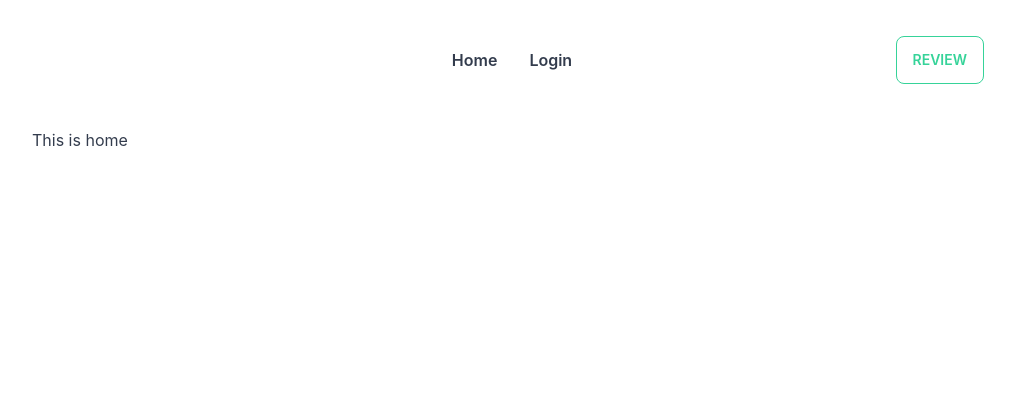
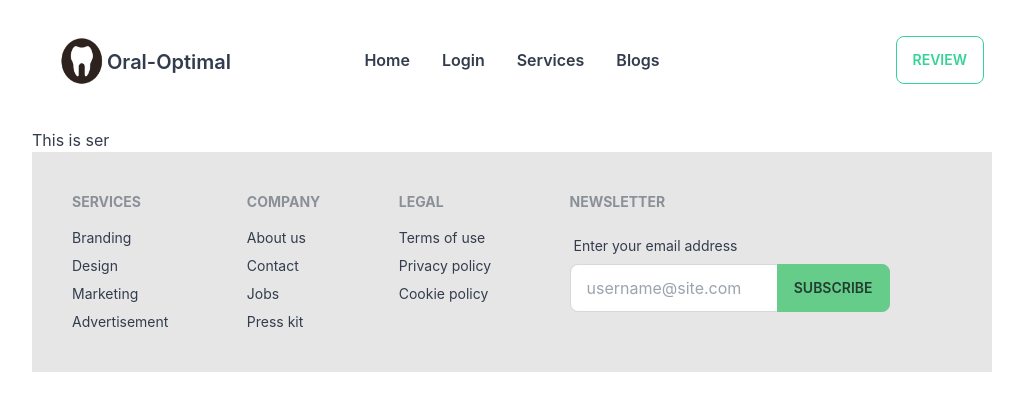
Before and after one commit to AhmedJobaer/oral-optimal-client, a React (Create React App) app: page / in a window 1280 px wide. Shown: the top 410 px of the page, without its empty margins (128-1151 px from the left). Built offline with nearby package versions, Linux system fonts and the light colour scheme.

Commit message:
navbar and footer added

```diff
--- a/src/Layout/Main.js
+++ b/src/Layout/Main.js
@@ -1,5 +1,6 @@
 import React from 'react';
 import { Outlet } from 'react-router-dom';
+import Footer from '../Pages/Shared/Footer/Footer';
 import Header from '../Pages/Shared/Header/Header';
 
 const Main = () => {
@@ -7,6 +8,7 @@
         <div>
             <Header></Header>
             <Outlet></Outlet>
+            <Footer></Footer>
         </div>
     );
 };
--- /dev/null
+++ b/src/Pages/Home/Home/Home.js
@@ -0,0 +1,12 @@
+import React from 'react';
+import Services from '../Services/Services';
+
+const Home = () => {
+    return (
+        <div>
+            <Services></Services>
+        </div>
+    );
+};
+
+export default Home;
--- /dev/null
+++ b/src/Pages/Home/Services/Services.js
@@ -0,0 +1,11 @@
+import React from 'react';
+
+const Services = () => {
+    return (
+        <div>
+            <h2>This is ser</h2>
+        </div>
+    );
+};
+
+export default Services;
--- /dev/null
+++ b/src/Pages/Shared/Footer/Footer.js
@@ -0,0 +1,42 @@
+import React from 'react';
+
+const Footer = () => {
+    return (
+        <footer className="footer p-10 bg-base-200 text-base-content">
+            <div>
+                <span className="footer-title">Services</span>
+                <a className="link link-hover">Branding</a>
+                <a className="link link-hover">Design</a>
+                <a className="link link-hover">Marketing</a>
+                <a className="link link-hover">Advertisement</a>
+            </div>
+            <div>
+                <span className="footer-title">Company</span>
+                <a className="link link-hover">About us</a>
+                <a className="link link-hover">Contact</a>
+                <a className="link link-hover">Jobs</a>
+                <a className="link link-hover">Press kit</a>
+            </div>
+            <div>
+                <span className="footer-title">Legal</span>
+                <a className="link link-hover">Terms of use</a>
+                <a className="link link-hover">Privacy policy</a>
+                <a className="link link-hover">Cookie policy</a>
+            </div>
+            <div>
+                <span className="footer-title">Newsletter</span>
+                <div className="form-control w-80">
+                    <label className="label">
+                        <span className="label-text">Enter your email address</span>
+                    </label>
+                    <div className="relative">
+                        <input type="text" placeholder="username@site.com" className="input input-bordered w-full pr-16" />
+                        <button className="btn btn-primary absolute top-0 right-0 rounded-l-none">Subscribe</button>
+                    </div>
+                </div>
+            </div>
+        </footer>
+    );
+};
+
+export default Footer;
--- /dev/null
+++ b/src/Pages/Shared/Header/Header.css
@@ -0,0 +1,4 @@
+.logo {
+    height: 50px;
+    width: 50px;
+}
--- a/src/Pages/Shared/Header/Header.js
+++ b/src/Pages/Shared/Header/Header.js
@@ -1,5 +1,7 @@
 import React from 'react';
 import { Link } from 'react-router-dom';
+import logo from '../../../assets/logo1.jpg'
+import '../Header/Header.css'
 
 
 const Header = () => {
@@ -7,6 +9,8 @@
     const menuItems = <>
         <li className='font-semibold'><Link to='/'>Home</Link></li>
         <li className='font-semibold'><Link to='/login'>Login</Link></li>
+        <li className='font-semibold'><Link to='/login'>Services</Link></li>
+        <li className='font-semibold'><Link to='/login'>Blogs</Link></li>
     </>
 
     return (
@@ -21,7 +25,8 @@
                     </ul>
                 </div>
                 <Link to="/" className="btn btn-ghost normal-case text-xl">
-                    <img alt="" />
+                    <img className='logo' src={logo} alt="" />
+                    <p>Oral-Optimal</p>
                 </Link>
             </div>
             <div className="navbar-center hidden lg:flex">
--- a/src/Pages/Home/Home.js
+++ b/src/ServiceCard.js
@@ -1,11 +1,11 @@
 import React from 'react';
 
-const Home = () => {
+const ServiceCard = () => {
     return (
         <div>
-            <h2>This is home</h2>
+
         </div>
     );
 };
 
-export default Home;
+export default ServiceCard;
```
Also changed, not shown: src/Routes/Routes.js (+6 -1 lines), src/assets/logo1.jpg (added).
